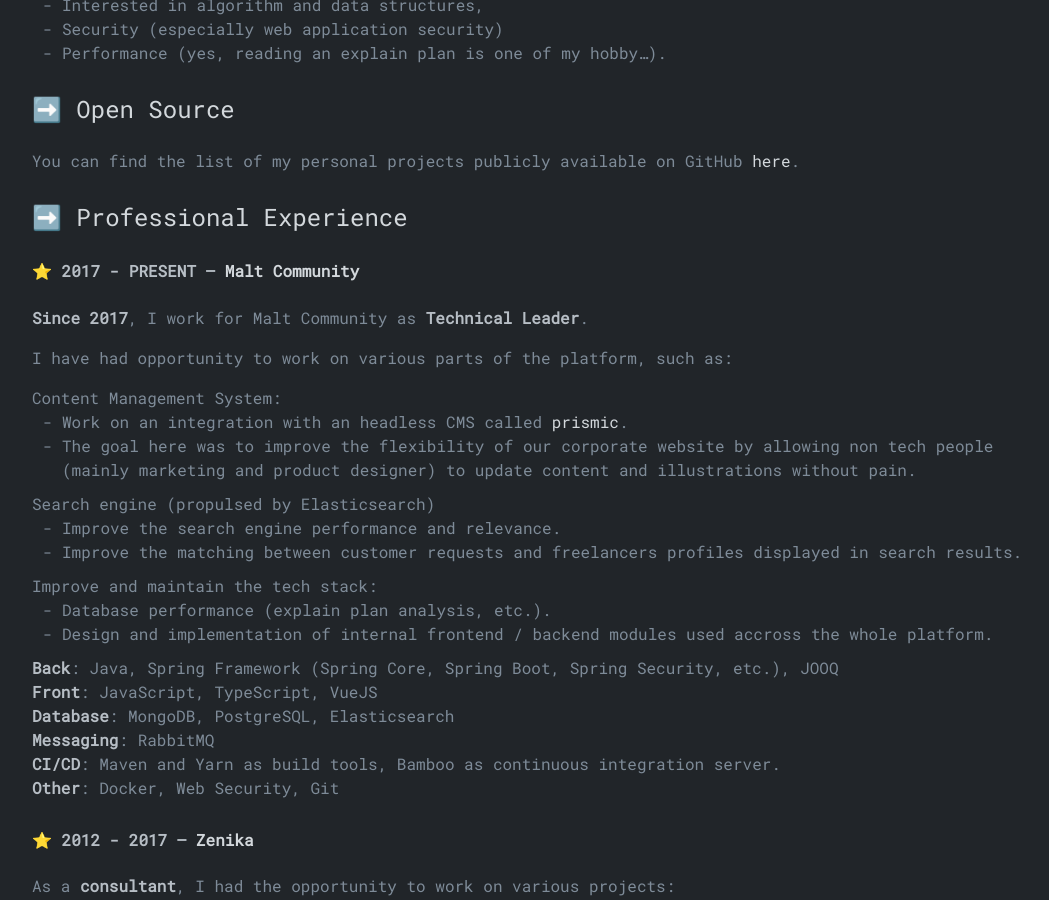
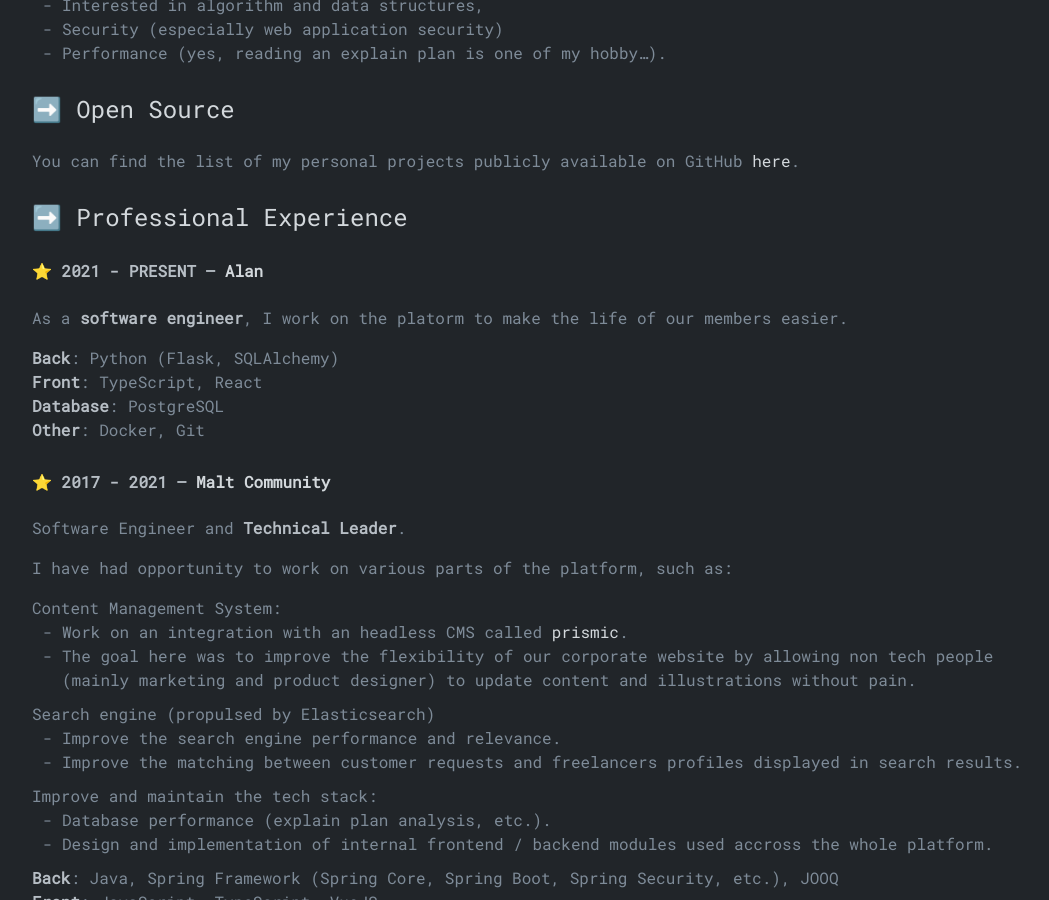
Before and after one commit to mjeanroy/mjeanroy.github.io, a Jekyll site: the page built from resume/index.html, in a window 1280 px wide and 900 px high, scrolled down 390 px. Shown: the whole window, without its empty margins (96-1145 px from the left). Built offline with Jekyll 4.4.1, drawn with Linux system fonts in a browser that asks for light colours.

Commit message:
Update resume

```diff
--- a/_includes/resume.md
+++ b/_includes/resume.md
@@ -19,9 +19,18 @@
 
 #### ➡️ Professional Experience
 
-##### ⭐ **2017 - PRESENT -- [Malt Community](https://www.malt.fr)**
+##### ⭐ **2021 - PRESENT -- [Alan](https://alan.com)**
 
-**Since 2017**, I work for Malt Community as **Technical Leader**.
+As a **software engineer**, I work on the platorm to make the life of our members easier.
+
+- **Back**: Python (Flask, SQLAlchemy)
+- **Front**: TypeScript, React
+- **Database**: PostgreSQL
+- **Other**: Docker, Git
+
+##### ⭐ **2017 - 2021 -- [Malt Community](https://www.malt.fr)**
+
+Software Engineer and **Technical Leader**.
 
 I have had opportunity to work on various parts of the platform, such as:
 
```
Also changed, not shown: _includes/me.md (+1 -1 lines), 1 other file.
